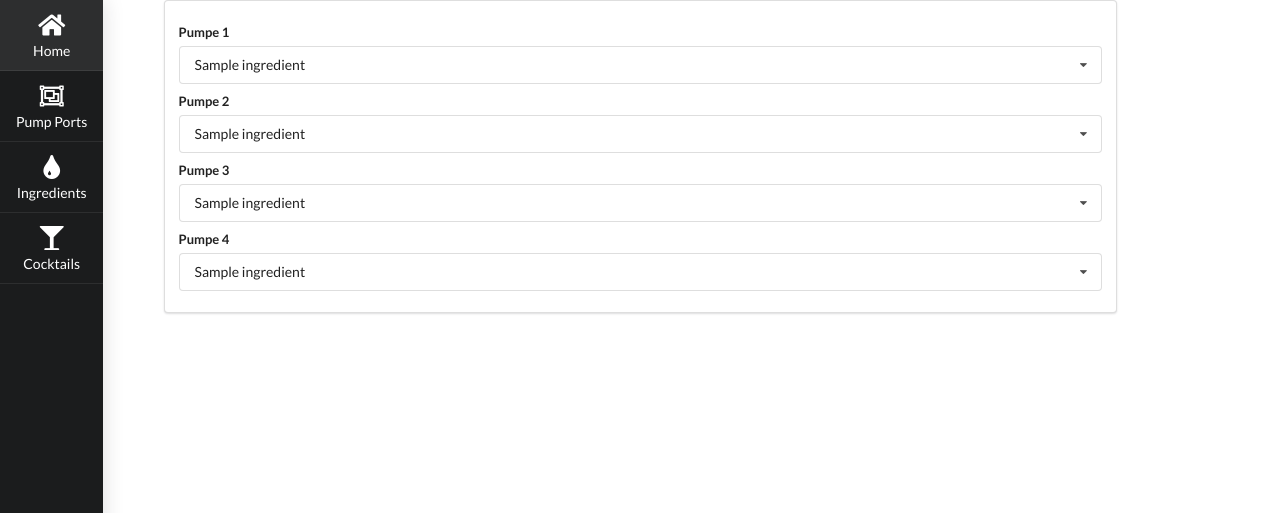
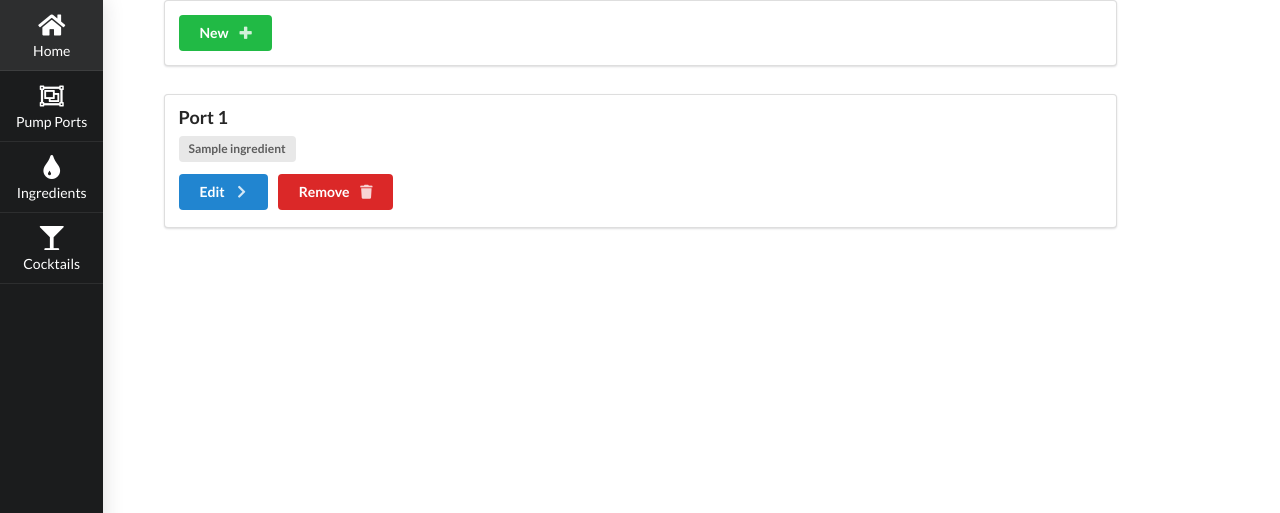
Before and after one commit to Jnoack331/CocktailBot, a Symfony app: template templates/assignIngredients.html.twig in a window 1280 px wide. Shown: the top 513 px of the page. Run offline with Twig, Linux system fonts and the light colour scheme; the template is opened without the code that fills it: most values are stand-ins (such as "Sample title", 1, 10 or a date in 2020); some libraries are stand-ins or nearby versions.

Commit message:
added some

```diff
--- a/templates/assignIngredients.html.twig
+++ b/templates/assignIngredients.html.twig
@@ -1,43 +1,52 @@
 {% extends "base.html.twig" %}
 {% block body %}
     <div class="ui segment center">
-        <div class="ui form">
-            <div class="grouped fields">
-                <div class="field">
-                    <label for="pump1">
-                        Pumpe 1
-                    </label>
-                    <select id="pump1" name="pump1" class="ui fluid search selection dropdown">
-                        {% for ingredient in ingredients %}
-                            <option value="{{ ingredient.id }}">{{ ingredient.name }}</option>
-                        {% endfor %}
-                    </select>
+        <button class="ui button green" id="new">
+            New
+            <i class="right icon plus"></i>
+        </button>
+    </div>
+    <div class="ui segment center">
+        <div class="ui items divided">
+            {% for port in ports %}
+                <div class="item" data-id="{{ port.id }}">
+                    <div class="content">
+                        <a class="header">Port {{ port.id }}</a>
+                        <div class="meta">
+                            <div class="ui label">
+                                {{ port.ingredient.name }}
+                            </div>
+                        </div>
+                        <div class="description">
+                            <p></p>
+                        </div>
+                        <div class="extra">
+                            <div class="ui primary button">
+                                Edit
+                                <i class="right chevron icon"></i>
+                            </div>
+                            <div class="ui red button">
+                                Remove
+                                <i class="right trash icon"></i>
+                            </div>
+                        </div>
+                    </div>
+                </div>
+            {% endfor %}
+        </div>
+    </div>
+
+    <div class="ui small modal">
+        <div class="header">New Port</div>
+        <div class="content">
+            <div class="ui form">
+                <div class="ui field">
+                    <div class="ui input">
+                        <input type="text" id="port" placeholder="port" class="ui input">
+                    </div>
                 </div>
                 <div class="field">
-                    <label for="pump2">
-                        Pumpe 2
-                    </label>
-                    <select id="pump2" name="pump2" class="ui fluid search selection dropdown">
-                        {% for ingredient in ingredients %}
-                            <option value="{{ ingredient.id }}">{{ ingredient.name }}</option>
-                        {% endfor %}
-                    </select>
-                </div>
-                <div class="field">
-                    <label for="pump3">
-                        Pumpe 3
-                    </label>
-                    <select id="pump3" name="pump3" class="ui fluid search selection dropdown">
-                        {% for ingredient in ingredients %}
-                            <option value="{{ ingredient.id }}">{{ ingredient.name }}</option>
-                        {% endfor %}
-                    </select>
-                </div>
-                <div class="field">
-                    <label for="pump4">
-                        Pumpe 4
-                    </label>
-                    <select id="pump4" name="pump4" class="ui fluid search selection dropdown">
+                    <select class="dropdown ingredient">
                         {% for ingredient in ingredients %}
                             <option value="{{ ingredient.id }}">{{ ingredient.name }}</option>
                         {% endfor %}
@@ -45,12 +54,57 @@
                 </div>
             </div>
         </div>
+        <div class="actions">
+            <div class="ui approve green button">Approve</div>
+            <div class="ui cancel red button">Cancel</div>
+        </div>
     </div>
 {% endblock %}
 
 {% block javascripts %}
  {{ parent() }}
  <script>
-     $('.dropdown').dropdown();
+     $(document).ready(() => {
+         $('.item .extra .ui.primary.button').on('click', (event) => {
+
+         });
+
+         function sendPort() {
+             let ingredient = $('.modal select').val();
+             let pin = $('.modal #port').val();
+
+             $.ajax({
+                 method: "POST",
+                 url: "/port/create",
+                 data: {ingredient: ingredient, pin: pin}
+             }).done(() => {
+                 location.reload();
+             })
+         }
+
+         $('#new').on('click', () => {
+             $('.ui.small.modal')
+                 .modal({
+                     onApprove: function () {
+                         sendPort()
+                     }
+                 })
+                 .modal('show')
+         });
+
+         $('.item .ui.red.button').on('click', (event) => {
+             const id = $(event.target).parents('.item').data('id');
+             $.ajax({
+                 method: "POST",
+                 url: '/port/remove',
+                 data: {id: id}
+             }).done(() => {
+                 location.reload();
+             })
+         });
+
+
+         $('.dropdown').dropdown();
+     })
  </script>
 {% endblock %}
```
Also changed, not shown: config/routes.yaml (+9 -0 lines), src/Controller/CocktailsController.php (+10 -1 lines), src/Controller/IndexController.php (+33 -1 lines), src/Controller/PumpPortController.php (+36 -2 lines), src/Entity/Cocktail.php (+37 -0 lines), src/Entity/IngredientAmount.php (added, +76 -0 lines), src/Repository/IngredientAmountRepository.php (added, +50 -0 lines), templates/cocktails.html.twig (+5 -2 lines), templates/index.html.twig (+43 -0 lines).
